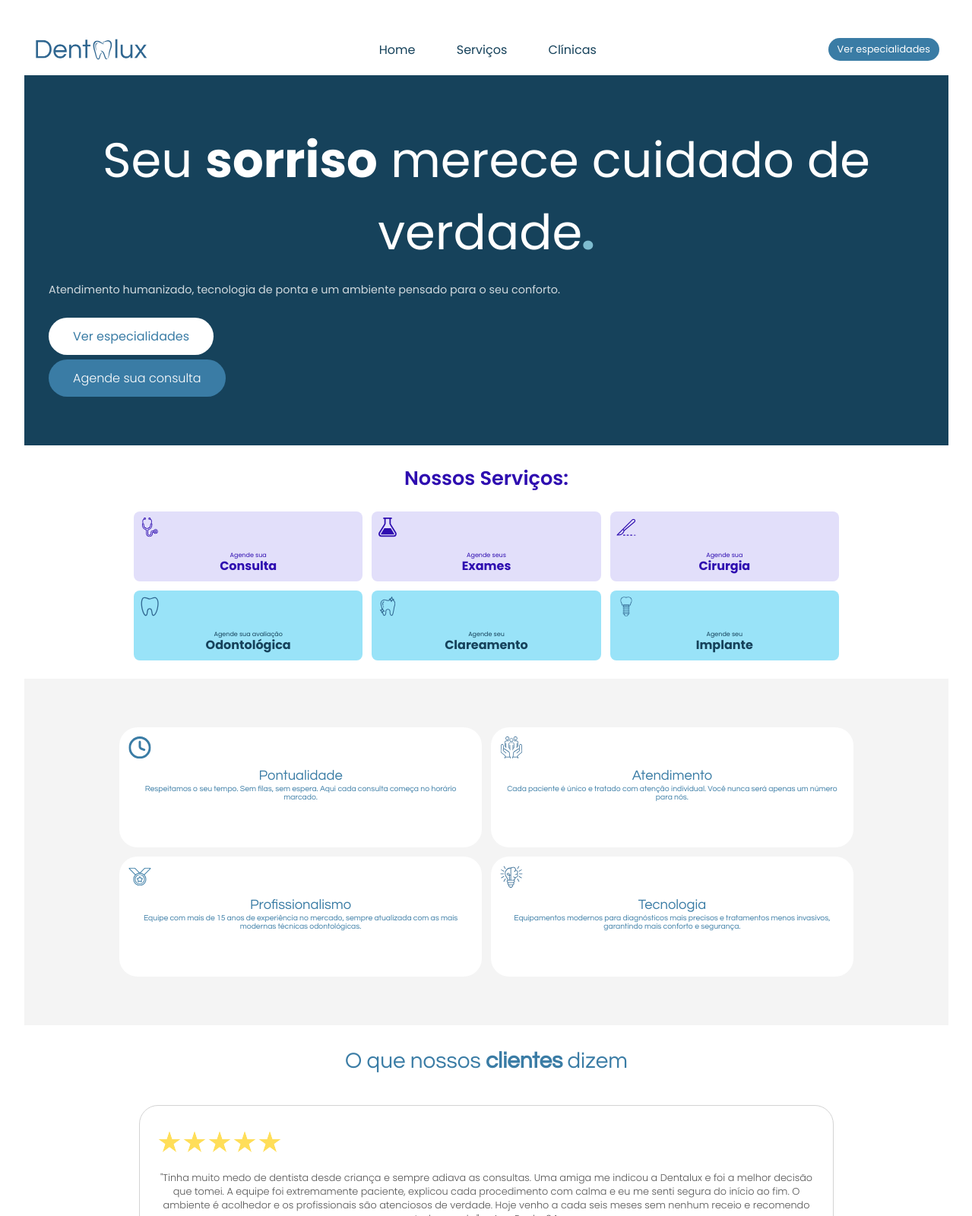
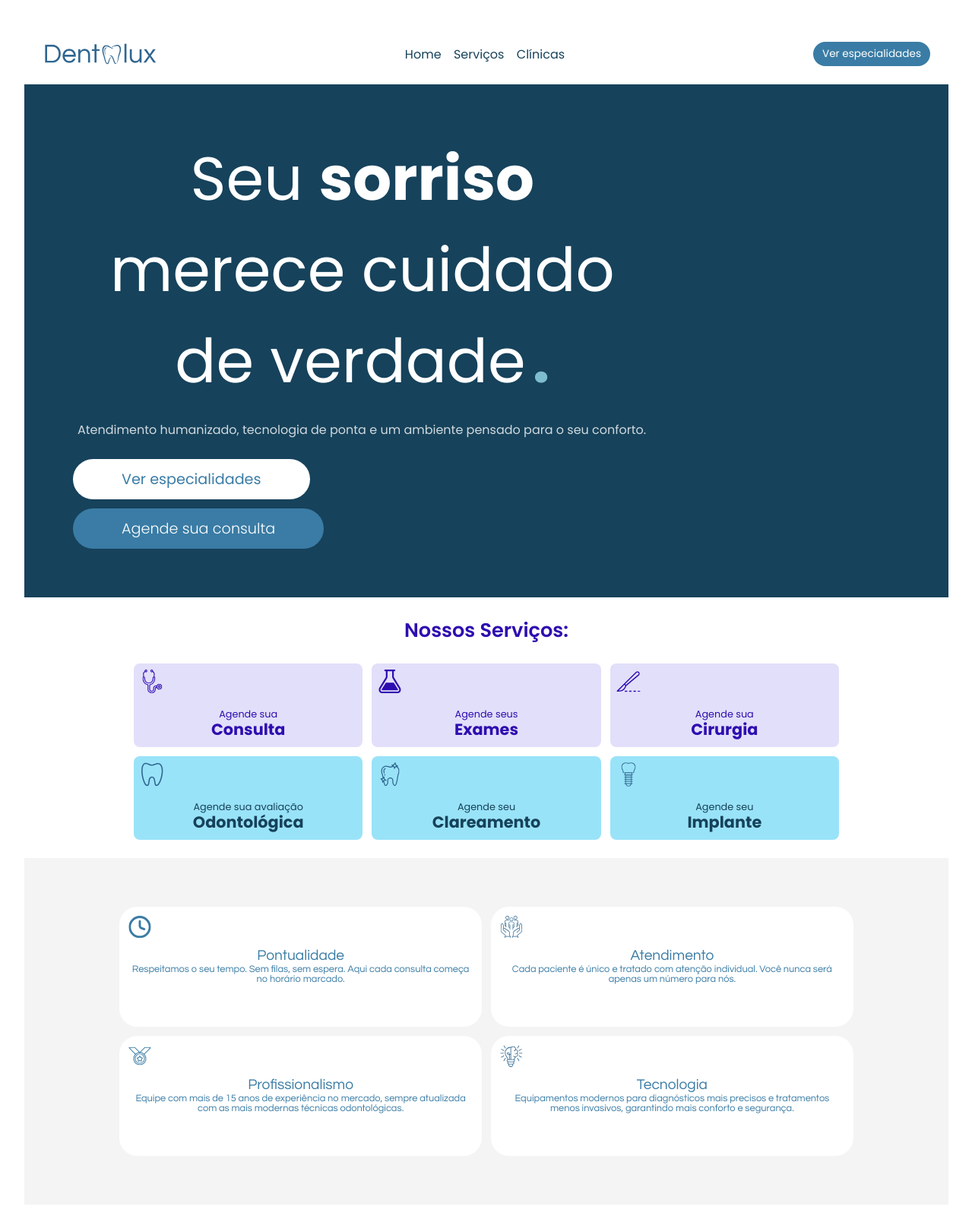
Before and after one commit to DevLucasHenrique/Dentalux, a React (Vite) app in the folder dentalux-app/: page / in a window 1536 px wide. Shown: the top 1600 px of the page at 76% size, without its empty margins (128-1407 px from the left). Built offline with nearby package versions, Linux system fonts and the light colour scheme.

Commit message:
Finish Pc version

```diff
--- a/dentalux-app/src/components/footer/Footer.tsx
+++ b/dentalux-app/src/components/footer/Footer.tsx
@@ -56,7 +56,7 @@ export function Footer() {
           </a>
           <span>
             <FontAwesomeIcon icon={faLocationDot} />
-            Rua das Flores, 142 — São Paulo, SP
+            Av. Paulista 1000 — São Paulo, SP
           </span>
         </div>
 
--- a/dentalux-app/src/components/header/Header.css
+++ b/dentalux-app/src/components/header/Header.css
@@ -237,6 +237,7 @@ button.mobile-menu-button:active {
   }
 
   .pc-link {
+    font-family: var(--textFont);
     font-size: 1em;
     color: var(--darkBlue);
     text-decoration: none;
@@ -268,3 +269,17 @@ button.mobile-menu-button:active {
     transition: 0.2s ease-in;
   }
 }
+
+@media screen and (min-width: 1440px) {
+  header #pc-nav {
+    padding: 18px 24px;
+  }
+
+  .pc-nav {
+    width: 18%;
+  }
+
+  button.pc-services {
+    font-size: 0.85rem;
+  }
+}
--- a/dentalux-app/src/components/home/CTA.css
+++ b/dentalux-app/src/components/home/CTA.css
@@ -93,13 +93,28 @@ section#cta .cta-button {
     padding: 32px 64px;
   }
 
+  section#cta .cta-title {
+    font-size: 2.6em;
+  }
+
+  section#cta .cta-text {
+    font-size: 1.2em;
+    color: rgba(255, 255, 255, 0.829);
+  }
+}
+
+@media screen and (min-width: 1440px) {
+  section#cta {
+   padding: 42px 64px;
+  }
+
   .cta-title span.emp {
     font-weight: 600;
   }
 
   section#cta .cta-button {
     padding: 12px;
-    width: 60%;
+    width: 45%;
     margin: auto;
   }
 }
--- a/dentalux-app/src/components/home/HomePage.css
+++ b/dentalux-app/src/components/home/HomePage.css
@@ -136,3 +136,35 @@ section#hero div.hero-nav button.schedule {
     width: fit-content;
   }
 }
+
+@media screen and (min-width: 1024px) {
+  section#hero {
+    padding: 64px;
+  }
+
+  section#hero .main-title {
+    font-size: 5em;
+    max-width: 70%;
+  }
+
+  section#hero .slogan {
+    padding-inline: 6px;
+    font-size: 1em;
+  }
+
+  div.hero-nav {
+    gap: 12px;
+  }
+
+  section#hero div.hero-nav button.redirect-services {
+    font-size: 1.2em;
+    padding: 12px 64px;
+    width: fit-content;
+  }
+
+  section#hero div.hero-nav button.schedule {
+    font-size: 1.2em;
+    padding: 12px 64px;
+    width: fit-content;
+  }
+}
--- a/dentalux-app/src/components/home/Qualities.css
+++ b/dentalux-app/src/components/home/Qualities.css
@@ -50,3 +50,18 @@ div.quality .text .description {
     gap: 6px;
   }
 }
+
+@media screen and (min-width: 1440px) {
+
+  section#qualities div.quality .icon {
+    width: 30px;
+  }
+
+  div.quality .text .quality-name {
+    font-size: 1.2em;
+  }
+
+  div.quality .text .description {
+    font-size: 0.8em;
+  }
+}
--- a/dentalux-app/src/components/home/Services.css
+++ b/dentalux-app/src/components/home/Services.css
@@ -84,3 +84,17 @@ section#services .service .icon {
     width: 30%;
   }
 }
+
+@media screen and (min-width: 1440px) {
+  .service .body .label {
+    font-size: 0.8em;
+  }
+
+  .service .body .service-name {
+    font-size: 1.3em;
+  }
+
+  section#services .service .icon {
+    width: 32px;
+  }
+}
--- a/dentalux-app/src/components/home/Testimonials.css
+++ b/dentalux-app/src/components/home/Testimonials.css
@@ -59,11 +59,16 @@ section#testimonials .testimonial {
   section#testimonials .testimonial {
     max-width: 78%;
     gap: 24px;
-    border-radius: 24px;
-    display: flex;
-    flex-flow: column nowrap;
     padding: 32px 24px;
-    outline: 1px solid lightgray;
-    color: #545454;
   }
 }
+
+@media screen and (min-width: 1440px) {
+  section#testimonials .testimonial {
+    max-width: 80%;
+  }
+
+  .testimonial .text {
+    font-size: 1em;
+  }
+}
```
